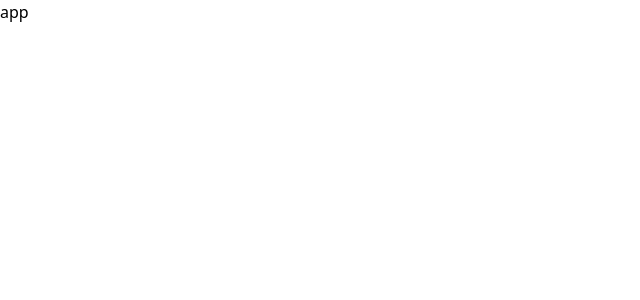
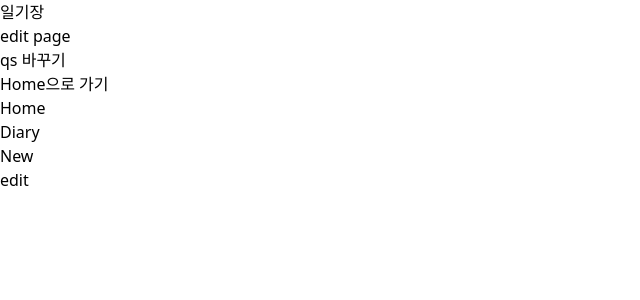
Before and after one commit to wooohyerim/react-udemy, a React (Create React App) app: page /edit in a window 1280 px wide. Shown: the top 300 px of the page, without its empty margins (0-640 px from the left). Built offline with nearby package versions, Linux system fonts and the light colour scheme.

Commit message:
router setting

```diff
--- a/package.json
+++ b/package.json
@@ -11,6 +11,7 @@
     "postcss": "^8.4.18",
     "react": "^18.2.0",
     "react-dom": "^18.2.0",
+    "react-router-dom": "^6.4.2",
     "react-scripts": "5.0.1",
     "tailwindcss": "^3.2.1",
     "web-vitals": "^2.1.4"
--- a/public/index.html
+++ b/public/index.html
@@ -2,42 +2,10 @@
 <html lang="en">
   <head>
     <meta charset="utf-8" />
-    <link rel="icon" href="%PUBLIC_URL%/favicon.ico" />
     <meta name="viewport" content="width=device-width, initial-scale=1" />
-    <meta name="theme-color" content="#000000" />
-    <meta
-      name="description"
-      content="Web site created using create-react-app"
-    />
-    <link rel="apple-touch-icon" href="%PUBLIC_URL%/logo192.png" />
-    <!--
-      manifest.json provides metadata used when your web app is installed on a
-      user's mobile device or desktop. See https://developers.google.com/web/fundamentals/web-app-manifest/
-    -->
-    <link rel="manifest" href="%PUBLIC_URL%/manifest.json" />
-    <!--
-      Notice the use of %PUBLIC_URL% in the tags above.
-      It will be replaced with the URL of the `public` folder during the build.
-      Only files inside the `public` folder can be referenced from the HTML.
-
-      Unlike "/favicon.ico" or "favicon.ico", "%PUBLIC_URL%/favicon.ico" will
-      work correctly both with client-side routing and a non-root public URL.
-      Learn how to configure a non-root public URL by running `npm run build`.
-    -->
     <title>React App</title>
   </head>
   <body>
-    <noscript>You need to enable JavaScript to run this app.</noscript>
     <div id="root"></div>
-    <!--
-      This HTML file is a template.
-      If you open it directly in the browser, you will see an empty page.
-
-      You can add webfonts, meta tags, or analytics to this file.
-      The build step will place the bundled scripts into the <body> tag.
-
-      To begin the development, run `npm start` or `yarn start`.
-      To create a production bundle, use `npm run build` or `yarn build`.
-    -->
   </body>
 </html>
--- a/src/App.js
+++ b/src/App.js
@@ -1,7 +1,26 @@
 import React from "react";
+import { BrowserRouter, Routes, Route } from "react-router-dom";
+import RouteTest from "./components/RouteTest";
+import Diary from "./pages/Diary";
+import Edit from "./pages/Edit";
+import Home from "./pages/Home";
+import New from "./pages/New";
 
 const App = () => {
-  return <div className="w-8 bg-red-300 h-9">app</div>;
+  return (
+    <BrowserRouter>
+      <div>
+        <h1>일기장</h1>
+      </div>
+      <Routes>
+        <Route path="/" element={<Home />} />
+        <Route path="/new" element={<New />} />
+        <Route path="/edit" element={<Edit />} />
+        <Route path="/diary/:id" element={<Diary />} />
+      </Routes>
+      <RouteTest />
+    </BrowserRouter>
+  );
 };
 
 export default App;
--- /dev/null
+++ b/src/components/RouteTest.js
@@ -0,0 +1,15 @@
+import React from "react";
+import { Link } from "react-router-dom";
+
+const RouteTest = () => {
+  return (
+    <div>
+      <Link to="/">Home</Link> <br />
+      <Link to="/diary">Diary</Link> <br />
+      <Link to="/new">New</Link> <br />
+      <Link to="/edit">edit</Link>
+    </div>
+  );
+};
+
+export default RouteTest;
--- /dev/null
+++ b/src/pages/Diary.js
@@ -0,0 +1,15 @@
+import React from "react";
+import { useParams } from "react-router-dom";
+
+const Diary = () => {
+  const { id } = useParams();
+  console.log(id);
+
+  return (
+    <div>
+      <p>diary page</p>
+    </div>
+  );
+};
+
+export default Diary;
--- /dev/null
+++ b/src/pages/Edit.js
@@ -0,0 +1,35 @@
+import React from "react";
+import { useNavigate, useSearchParams } from "react-router-dom";
+
+const Edit = () => {
+  const navigate = useNavigate();
+  const [searchParams, setSearchParams] = useSearchParams();
+  const id = searchParams.get("id");
+  console.log("id: ", id);
+
+  const mode = searchParams.get("mode");
+  console.log("mode: ", mode);
+
+  return (
+    <div>
+      <p>edit page</p>
+      <button
+        onClick={() => {
+          setSearchParams({ who: "woo" });
+        }}
+      >
+        qs 바꾸기
+      </button>
+      <br />
+      <button
+        onClick={() => {
+          navigate("/");
+        }}
+      >
+        Home으로 가기
+      </button>
+    </div>
+  );
+};
+
+export default Edit;
--- /dev/null
+++ b/src/pages/Home.js
@@ -0,0 +1,11 @@
+import React from "react";
+
+const Home = () => {
+  return (
+    <div>
+      <p>home page</p>
+    </div>
+  );
+};
+
+export default Home;
--- /dev/null
+++ b/src/pages/New.js
@@ -0,0 +1,11 @@
+import React from "react";
+
+const New = () => {
+  return (
+    <div>
+      <p>new page</p>
+    </div>
+  );
+};
+
+export default New;
--- a/src/styles/global.css
+++ b/src/styles/global.css
@@ -1,3 +1,7 @@
 @tailwind base;
 @tailwind components;
 @tailwind utilities;
+
+*{
+  box-sizing: border-box;
+}
```
Also changed, not shown: 1 other file (tests, documents, lock files or other folders).
